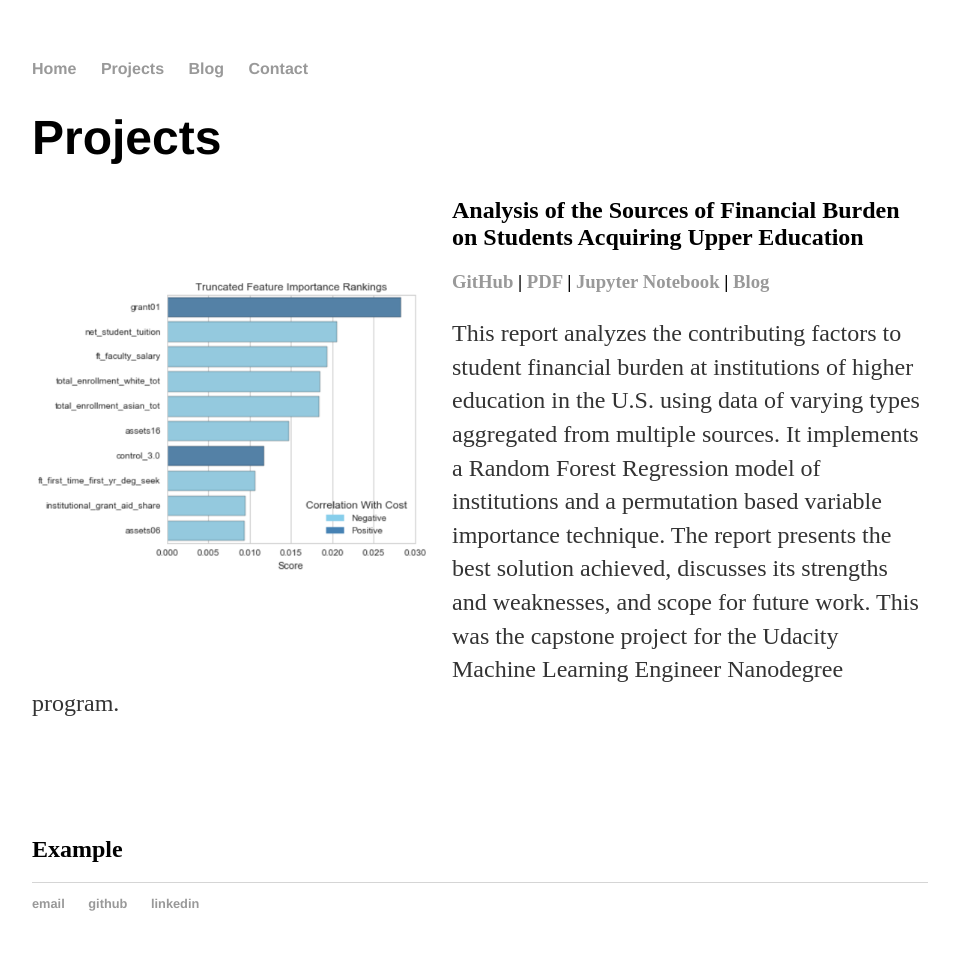
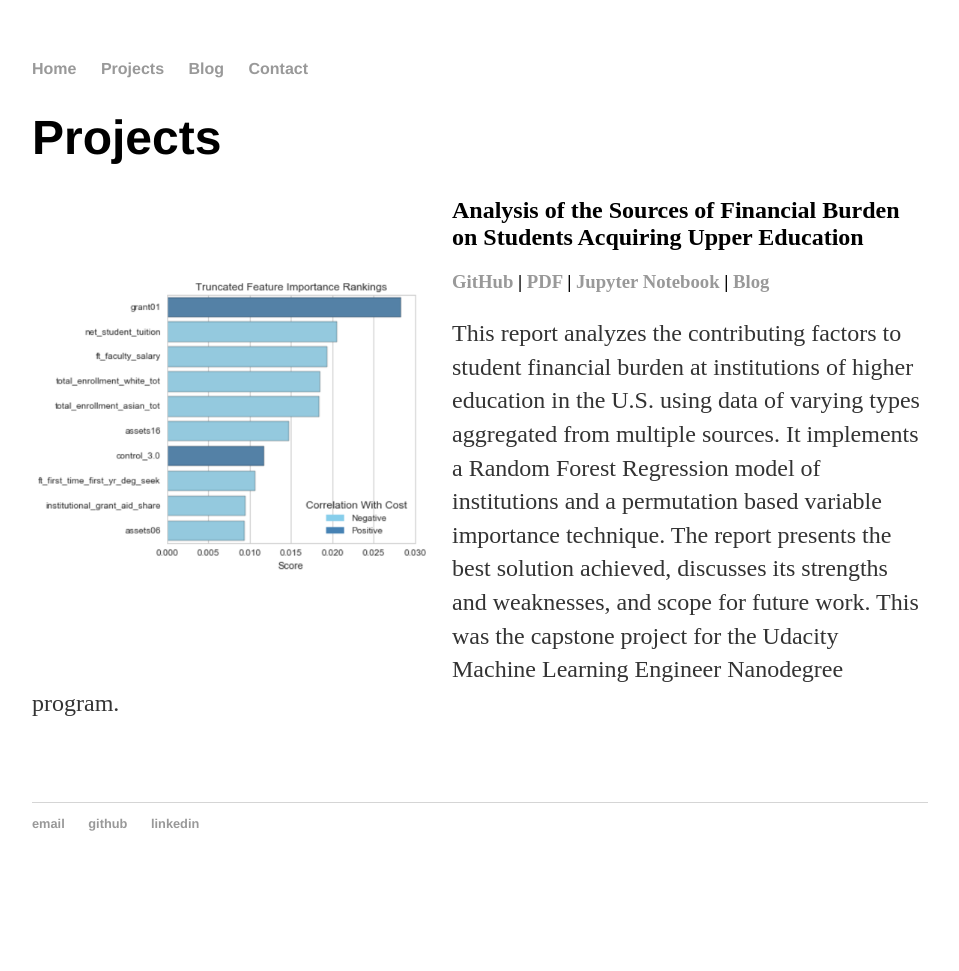
Before and after one commit to CBofill/CBofill.github.io, a Jekyll site: the page built from projects/index.html, in a window 1280 px wide. Shown: the whole page, without its empty margins (160-1119 px from the left). Built offline with Jekyll 4.4.1, drawn with Linux system fonts in a browser that asks for light colours; after the commit the page ends 900 px from its top, so only the background shows below that.

Commit message:
Remove 'Example' from projects

```diff
--- a/projects/index.html
+++ b/projects/index.html
@@ -22,8 +22,7 @@ title: Projects
 			This report analyzes the contributing factors to student financial burden at institutions of higher education in the U.S. using data of varying types aggregated from multiple sources. It implements a Random Forest Regression model of institutions and a permutation based variable importance technique. The report presents the best solution achieved, discusses its strengths and weaknesses, and scope for future work. This was the capstone project for the Udacity Machine Learning Engineer Nanodegree program.
 		</p>
 		</div>
-		<p> <br> <br> </p>
-		<h2 class="project-title"> Example </h2>
+		<p> <br> </p>
 	</article>
 
 </div>
```
